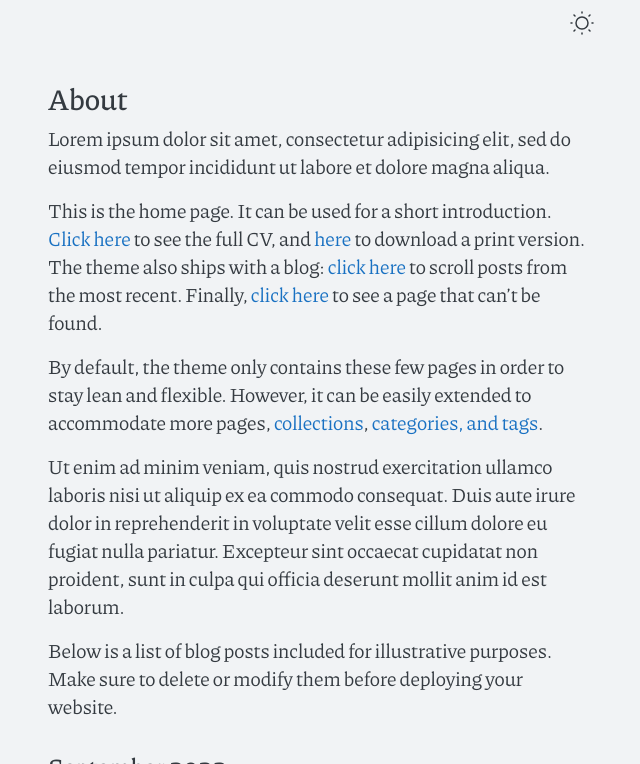
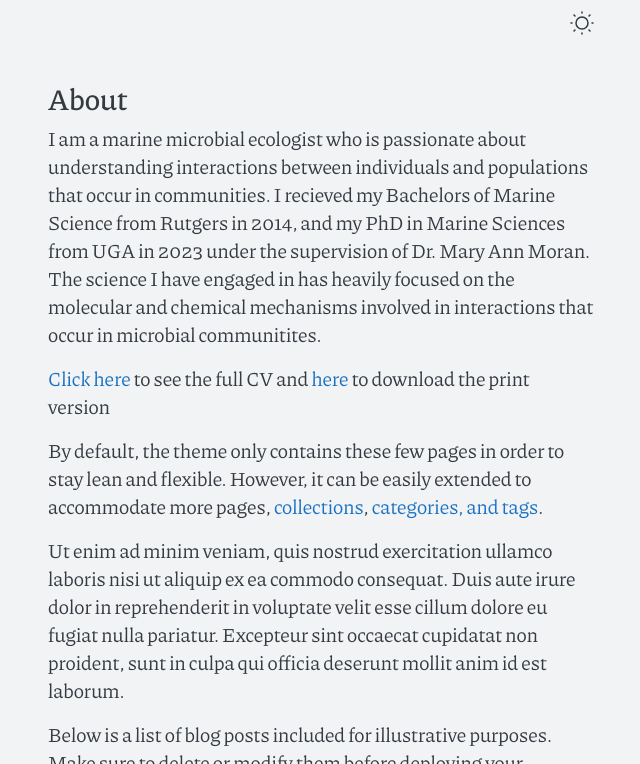
Before and after one commit to jschreie/jschreie.github.io, a Jekyll site: the page built from index.md, in a window 1280 px wide and 900 px high, scrolled down 790 px, cut to the strip 136-900 px from the top of the window. Shown: the whole strip, without its empty margins (319-959 px from the left). Built offline with Jekyll 4.4.1, drawn with Linux system fonts in a browser that asks for light colours.

Commit message:
Update index.md

```diff
--- a/index.md
+++ b/index.md
@@ -5,9 +5,10 @@ title: Home
 
 # About
 
-Lorem ipsum dolor sit amet, consectetur adipisicing elit, sed do eiusmod tempor incididunt ut labore et dolore magna aliqua.
+I am a marine microbial ecologist who is passionate about understanding interactions between individuals and populations that occur in communities. I recieved my Bachelors of Marine Science from Rutgers in 2014, and my PhD in Marine Sciences from UGA in 2023 under the supervision of Dr. Mary Ann Moran. The science I have engaged in has heavily focused on the molecular and chemical mechanisms involved in interactions that occur in microbial communitites.
 
-This is the home page. It can be used for a short introduction. [Click here](/cv) to see the full CV, and [here](/cv.pdf) to download a print version. The theme also ships with a blog: [click here](/posts) to scroll posts from the most recent. Finally, [click here](/404) to see a page that can't be found.
+[Click here](/cv) to see the full CV and [here](/cv.pdf) to download the print version
+
 
 By default, the theme only contains these few pages in order to stay lean and flexible. However, it can be easily extended to accommodate more pages, [collections](https://jekyllrb.com/docs/collections/), [categories, and tags](https://jekyllrb.com/docs/posts/#tags-and-categories).
 
```
